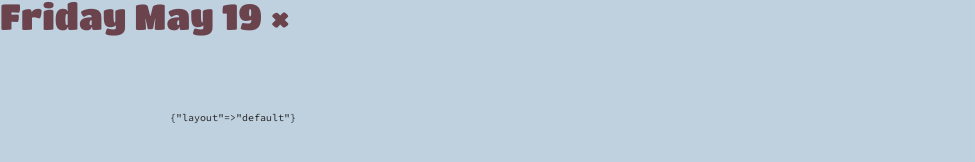
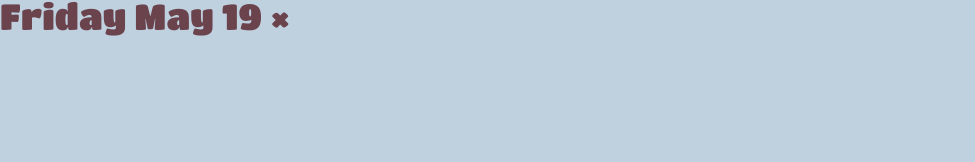
Before and after one commit to grantstandridge/grantstandridge.github.io, a Jekyll site: the page built from _posts/2018-04-11-friday-may-19.markdown, in a window 1280 px wide. Shown: the part 165-327 px from the top of the page, without its empty margins (0-975 px from the left). Built offline with Jekyll 4.4.1, drawn with Linux system fonts in a browser that asks for light colours.

Commit message:
Update schedule.html

```diff
--- a/_layouts/schedule.html
+++ b/_layouts/schedule.html
@@ -7,5 +7,5 @@ layout: default
     <p><a href='/'>{{ page.title }}&nbsp;<span>&times;</span></a></p>
 </hgroup>
 <section class='body single'>
-    {{ layout }}
+
 </section>
```
